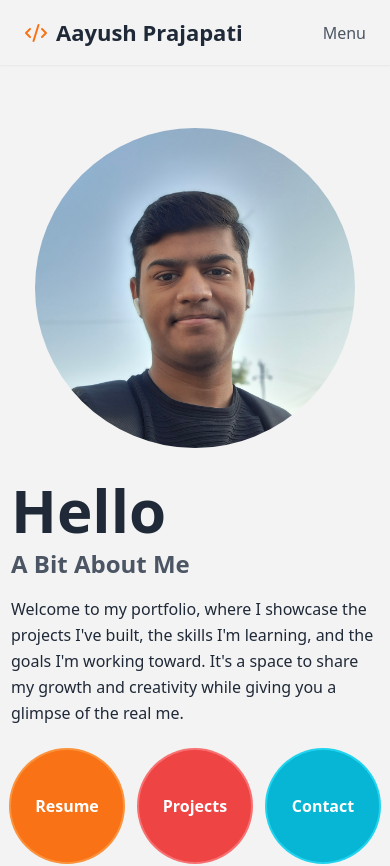
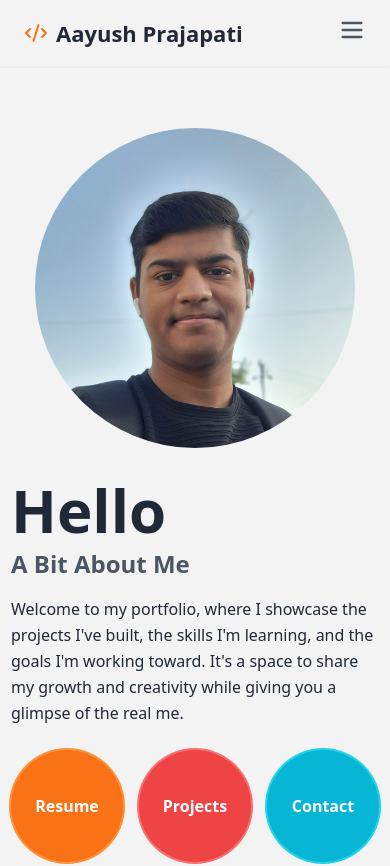
Before and after one commit to AayushPrjapati/my-pf, a React (Create React App) app: page / in a window 390 px wide. Shown: the top 866 px of the page. Built offline with nearby package versions, Linux system fonts and the light colour scheme.

Commit message:
Header Hamburgur Added

```diff
--- a/src/components/header.js
+++ b/src/components/header.js
@@ -1,8 +1,26 @@
-import { CodeXml } from 'lucide-react';
+import React, { useState } from 'react';
+import { CodeXml, Menu, X } from 'lucide-react';
+import { motion, AnimatePresence } from 'framer-motion';
 
 const Header = ({ setActiveSection }) => {
+  const [isMenuOpen, setIsMenuOpen] = useState(false);
+
+  // This function handles a link click inside the mobile menu
+  const handleMobileLinkClick = (section) => {
+    setActiveSection(section);
+    setIsMenuOpen(false); // Close the menu after clicking a link
+  };
+
+  // Animation variants for the mobile menu
+  const menuVariants = {
+    hidden: { opacity: 0, y: -20 },
+    visible: { opacity: 1, y: 0, transition: { type: 'tween', duration: 0.3 } },
+    exit: { opacity: 0, y: -20, transition: { type: 'tween', duration: 0.3 } }
+  };
+
   return (
-    <header className="fixed top-0 left-0 w-full z-10 bg-[#f3f3f3] shadow-sm">
+    <>
+      <header className="fixed top-0 left-0 w-full z-20 bg-[#f3f3f3] shadow-sm">
         <nav className="max-w-7xl mx-auto px-6 py-4 flex justify-between items-center">
         {/* Left side: Logo/Name */}
         <a href="#" onClick={() => setActiveSection('home')} className="flex items-center space-x-2">
@@ -42,15 +60,42 @@ const Header = ({ setActiveSection }) => {
             Home
           </button>
         </div>
+
           {/* Mobile menu button */}
           <div className="md:hidden">
-          <button className="text-gray-600 hover:text-orange-500">
-            {/* You can add a hamburger icon here if you want */}
-            Menu
+            <button onClick={() => setIsMenuOpen(!isMenuOpen)} className="text-gray-600 hover:text-orange-500 z-30 relative" aria-label="Toggle menu">
+              {isMenuOpen ? <X size={28} /> : <Menu size={28} />}
             </button>
           </div>
         </nav>
       </header>
+
+      {/* Mobile Menu Overlay */}
+      <AnimatePresence>
+        {isMenuOpen && (
+          <motion.div
+            variants={menuVariants}
+            initial="hidden"
+            animate="visible"
+            exit="exit"
+            className="md:hidden fixed inset-0 bg-[#f3f3f3] z-10 flex flex-col items-center justify-center space-y-8"
+          >
+            <button onClick={() => handleMobileLinkClick('home')} className="text-2xl font-semibold text-gray-800 hover:text-orange-500 transition-colors">
+              Home
+            </button>
+            <button onClick={() => handleMobileLinkClick('resume')} className="text-2xl font-semibold text-gray-800 hover:text-orange-500 transition-colors">
+              Resume
+            </button>
+            <button onClick={() => handleMobileLinkClick('projects')} className="text-2xl font-semibold text-gray-800 hover:text-orange-500 transition-colors">
+              Projects
+            </button>
+            <button onClick={() => handleMobileLinkClick('contact')} className="text-2xl font-semibold text-gray-800 hover:text-orange-500 transition-colors">
+              Contact
+            </button>
+          </motion.div>
+        )}
+      </AnimatePresence>
+    </>
   );
 };
 
```
Lines whose indentation alone changed are shown as unchanged.
